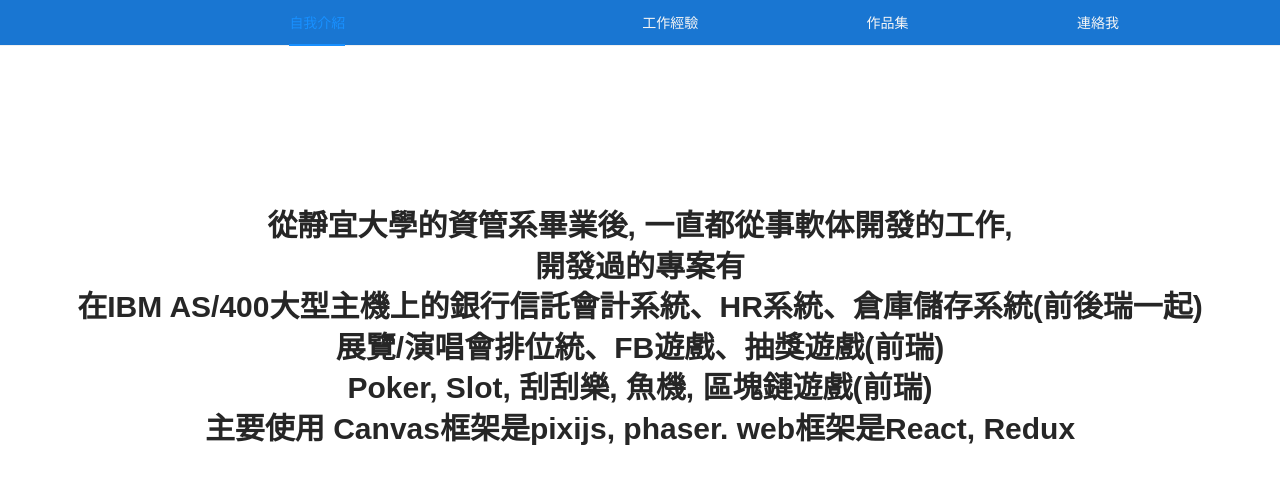
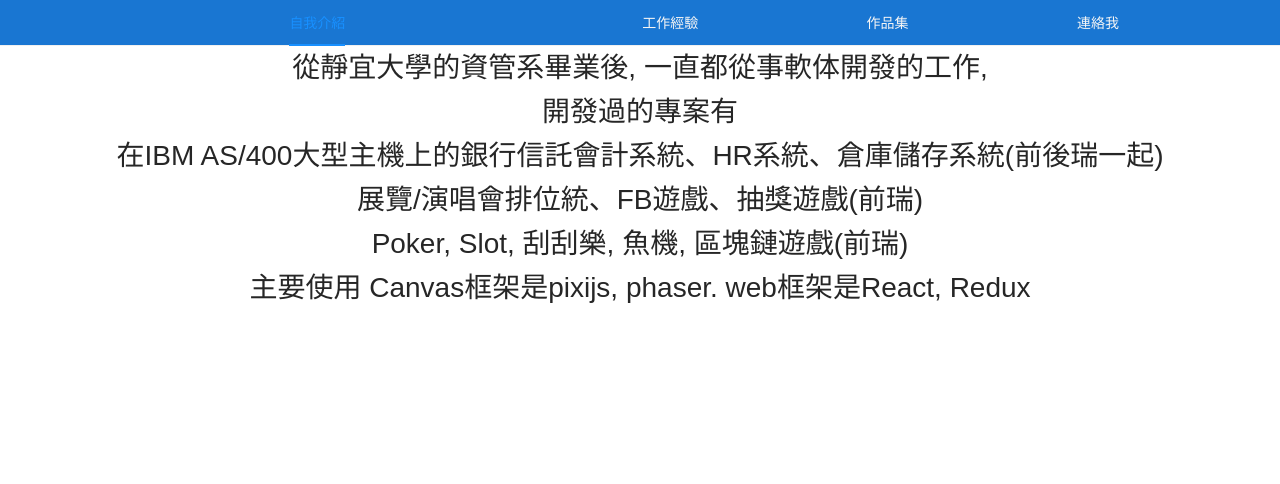
Before and after one commit to meinei1333/PersonalPage, a React (Create React App) app: page / in a window 1280 px wide. Shown: the top 484 px of the page. Built offline with nearby package versions, Linux system fonts and the light colour scheme.

Commit message:
AutobigraphyPage get content from json(dangerouslySetInnerHTML)

```diff
--- a/src/i18n/en.json
+++ b/src/i18n/en.json
@@ -12,6 +12,6 @@
         "submit": "submit"
     },
     "autogiography": {
-        "content":"aa"
+        "content": "Since I graduated from University over ten years, I have always done the job in software development.<br/>The projects:<br/>In IBM AS//400 bank system, HR system, Warehousing system(full stack)<br/>Exhibition/concert sort system, FB game, lottery(front end)<br/>poker, scratch, slot, fish game, gamefi(front end)<br/>Canvas framework use pixijs and Phaser<br/>Web framework use React and Redux"
     }
 }
--- a/src/i18n/zh.json
+++ b/src/i18n/zh.json
@@ -12,11 +12,6 @@
         "submit": "送出"
     },
     "autogiography": {
-        "content1": "從靜宜大學的資管系畢業後, 一直都從事軟体開發的工作",
-        "content2": "開發過的專案",
-        "content3": "IBM AS/400大型主機上的銀行信託會計系統、HR系統、倉庫儲存系統(前後瑞一起)展覽/演唱會排位統、FB遊戲、抽獎遊戲(前瑞)Poker, Slot, 刮刮樂, 魚機, 區塊鏈遊戲(前瑞)主要使用 Canvas框架是pixijs, phaser. web框架是React, Redux",
-        "content4": "展覽/演唱會排位統、FB遊戲、抽獎遊戲(前瑞)Poker, Slot, 刮刮樂, 魚機, 區塊鏈遊戲(前瑞)主要使用 Canvas框架是pixijs, phaser. web框架是React, Redux",
-        "content5": "Poker, Slot, 刮刮樂, 魚機, 區塊鏈遊戲(前瑞)",
-        "content6": "主要使用 Canvas框架是pixijs, phaser. web框架是React, Redux"
+        "content": "從靜宜大學的資管系畢業後, 一直都從事軟体開發的工作,<br/>開發過的專案有<br/>在IBM AS/400大型主機上的銀行信託會計系統、HR系統、倉庫儲存系統(前後瑞一起)<br/>展覽/演唱會排位統、FB遊戲、抽獎遊戲(前瑞)<br/>Poker, Slot, 刮刮樂, 魚機, 區塊鏈遊戲(前瑞)<br/>主要使用 Canvas框架是pixijs, phaser. web框架是React, Redux"
     }
 }
--- a/src/pages/autobiography/AutobiographyPage.module.css
+++ b/src/pages/autobiography/AutobiographyPage.module.css
@@ -2,6 +2,8 @@
     height: 100%;
 }
 
-.autoContext{
-    margin-top: 20vh;
+.content{
+    display: flex;
+    align-items: center;
+    justify-content: center;
 }
--- a/src/pages/autobiography/AutobiographyPage.tsx
+++ b/src/pages/autobiography/AutobiographyPage.tsx
@@ -1,17 +1,13 @@
 import React from "react";
 import styles from "./AutobiographyPage.module.css"
 import { Header } from "../../components"
-import { Typography } from "antd";
 import { useTranslation } from "react-i18next";
 
 
 export const AutobiographyPage: React.FC = () => {
     const { t } = useTranslation();
-    const contenta = "從靜宜大學的資管系畢業後, 一直都從事軟体開發的工作,<br/>開發過的專案有<br/>在IBM AS/400大型主機上的銀行信託會計系統、HR系統、倉庫儲存系統(前後瑞一起)<br/>展覽/演唱會排位統、FB遊戲、抽獎遊戲(前瑞)<br/>Poker, Slot, 刮刮樂, 魚機, 區塊鏈遊戲(前瑞)<br/>主要使用 Canvas框架是pixijs, phaser. web框架是React, Redux<br/>"
-    const content = contenta.replace(/(\r\n)|(\n)/g, '<br>')
-
     return <div className={styles["autobiography"]}>
         <Header></Header>
-        <Typography.Title className={styles["autoContext"]} level={2}>從靜宜大學的資管系畢業後, 一直都從事軟体開發的工作,<br />開發過的專案有<br />在IBM AS/400大型主機上的銀行信託會計系統、HR系統、倉庫儲存系統(前後瑞一起)<br />展覽/演唱會排位統、FB遊戲、抽獎遊戲(前瑞)<br />Poker, Slot, 刮刮樂, 魚機, 區塊鏈遊戲(前瑞)<br />主要使用 Canvas框架是pixijs, phaser. web框架是React, Redux<br /></Typography.Title>
+        <h1 className={styles["content"]} dangerouslySetInnerHTML={{ __html: t("autogiography.content") }} ></h1>
     </div>
 }
```
Also changed, not shown: 1 other file (tests, documents, lock files or other folders).
